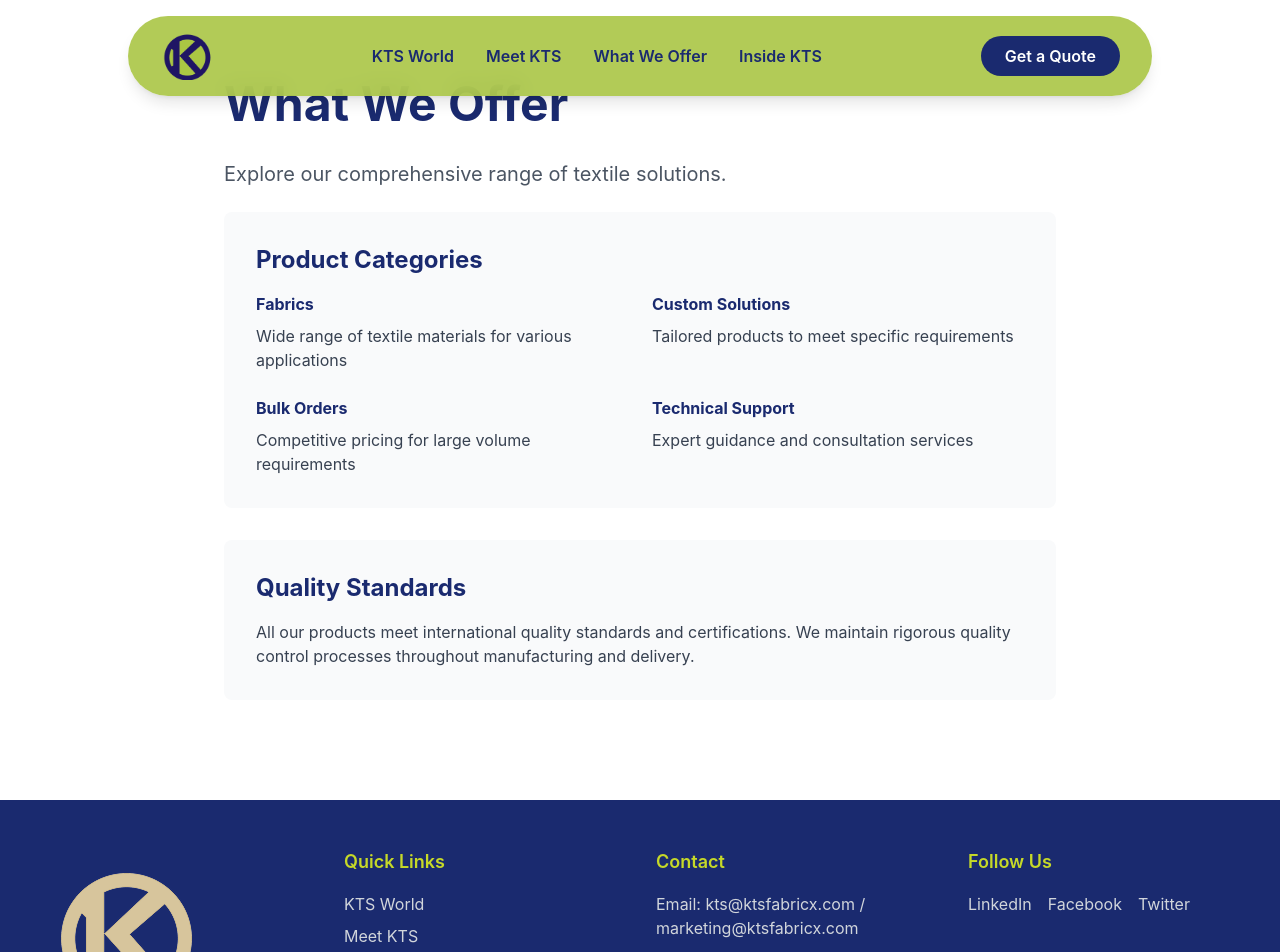
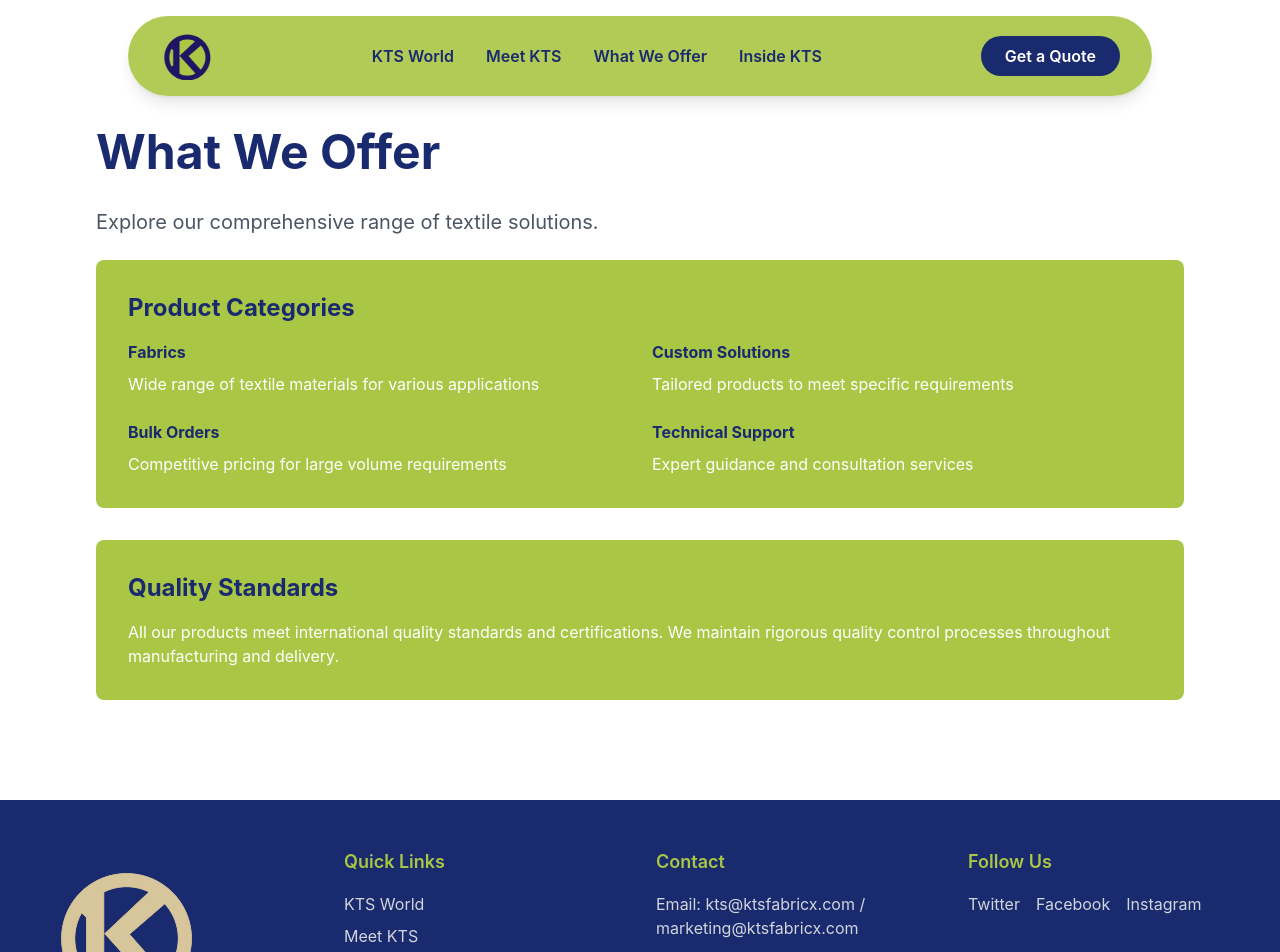
Before and after one commit to hariharanHM/KTS-website, a React (Vite) app: page /what-we-offer in a window 1280 px wide. Shown: the top 952 px of the page. Built offline with nearby package versions, Linux system fonts and the light colour scheme.

Commit message:
80-done-include-getaquote-whatsapp-redirect

```diff
--- a/src/components/Footer.jsx
+++ b/src/components/Footer.jsx
@@ -40,9 +40,9 @@ export default function Footer() {
           <div>
             <h4 className="text-lg font-semibold mb-4 text-kts-lime">Follow Us</h4>
             <div className="flex space-x-4">
-              <a href="#" className="text-gray-300 hover:text-kts-lime transition">LinkedIn</a>
+              <a href="#" className="text-gray-300 hover:text-kts-lime transition">Twitter</a>
               <a href="#" className="text-gray-300 hover:text-kts-lime transition">Facebook</a>
-              <a href="#" className="text-gray-300 hover:text-kts-lime transition">Twitter</a>
+              <a href="#" className="text-gray-300 hover:text-kts-lime transition">Instagram</a>
             </div>
           </div>
         </div>
@@ -52,8 +52,7 @@ export default function Footer() {
         <div className="flex flex-col md:flex-row justify-between items-center text-gray-400 text-sm">
           <p>&copy; 2026 KTS Fabrics. All rights reserved.</p>
           <div className="flex space-x-6 mt-4 md:mt-0">
-            <a href="#" className="hover:text-kts-lime transition">Privacy Policy</a>
-            <a href="#" className="hover:text-kts-lime transition">Terms of Service</a>
+            <a href="https://designerx.in/" target="_blank" rel="noopener noreferrer" className="hover:text-kts-lime transition">Designed & developed by DesignerX</a>
           </div>
         </div>
       </div>
--- a/src/components/Header.jsx
+++ b/src/components/Header.jsx
@@ -24,9 +24,9 @@ export default function Header() {
 
         {/* Get a Quote Button */}
         <div className="flex items-center space-x-4">
-          <button className="hidden md:block px-6 py-2 bg-kts-blue text-white rounded-full font-semibold hover:bg-opacity-90 transition-colors">
+          <a href="https://wa.me/919994746541?text=I%20need%20a%20quote" target="_blank" rel="noopener noreferrer" className="hidden md:block px-6 py-2 bg-kts-blue text-white rounded-full font-semibold hover:bg-opacity-90 transition-colors">
             Get a Quote
-          </button>
+          </a>
 
           {/* Mobile Menu Button */}
           <button
@@ -48,9 +48,9 @@ export default function Header() {
             <Link to="/meet-kts" className="block hover:text-white transition">Meet KTS</Link>
             <Link to="/what-we-offer" className="block hover:text-white transition">What We Offer</Link>
             <Link to="/inside-kts" className="block hover:text-white transition">Inside KTS</Link>
-            <button className="w-full px-6 py-2 bg-kts-blue text-white rounded-full font-semibold hover:bg-opacity-90 transition-colors">
+            <a href="https://wa.me/919994746541?text=I%20need%20a%20quote" target="_blank" rel="noopener noreferrer" className="w-full block px-6 py-2 bg-kts-blue text-white rounded-full font-semibold hover:bg-opacity-90 transition-colors text-center">
               Get a Quote
-            </button>
+            </a>
           </div>
         </div>
       )}
--- a/src/components/Hero.jsx
+++ b/src/components/Hero.jsx
@@ -31,9 +31,9 @@ export default function Hero() {
         </h2>
 
         {/* Call to Action Button */}
-        <button className="inline-block px-8 py-4 bg-kts-blue text-white rounded-full font-bold text-lg hover:bg-opacity-90 transition-all duration-300 transform hover:scale-105 hover:shadow-xl">
+        <a href="https://wa.me/919994746541?text=I%20need%20a%20quote" target="_blank" rel="noopener noreferrer" className="inline-block px-8 py-4 bg-kts-blue text-white rounded-full font-bold text-lg hover:bg-opacity-90 transition-all duration-300 transform hover:scale-105 hover:shadow-xl">
           Get a Quote
-        </button>
+        </a>
       </div>
 
       {/* Bottom Stats */}
--- a/src/pages/Home.jsx
+++ b/src/pages/Home.jsx
@@ -78,7 +78,7 @@ export default function Home() {
 
                 {/* Content */}
                 <div className="p-6">
-                  <h3 className="text-xl font-bold text-white mb-3">{section.title}</h3>
+                  <h3 className="text-xl font-bold mb-3" style={{color: '#241C64'}}>{section.title}</h3>
                   <p className="text-white leading-relaxed">{section.description}</p>
                 </div>
               </div>
@@ -88,13 +88,13 @@ export default function Home() {
       </section>
 
       {/* Call to Action */}
-      <section className="py-20 bg-kts-blue">
+      <section className="py-20 bg-white">
         <div className="max-w-4xl mx-auto px-4 sm:px-6 lg:px-8 text-center">
-          <h2 className="text-4xl font-bold text-white mb-6">Ready to Partner With Us?</h2>
-          <p className="text-xl text-gray-200 mb-8">Get a personalized quote for your textile needs today.</p>
-          <button className="px-8 py-4 bg-kts-lime text-kts-blue rounded-full font-bold text-lg hover:bg-yellow-300 transition-all duration-300 transform hover:scale-105">
+          <h2 className="text-4xl font-bold mb-6" style={{color: '#241C64'}}>Ready to Partner With Us?</h2>
+          <p className="text-xl mb-8" style={{color: '#241C64'}}>Get a personalized quote for your textile needs today.</p>
+          <a href="https://wa.me/919994746541?text=I%20need%20a%20quote" target="_blank" rel="noopener noreferrer" className="px-8 py-4 bg-kts-lime text-kts-blue rounded-full font-bold text-lg hover:text-white transition-all duration-300 transform hover:scale-105" style={{'--tw-bg-opacity': '1'}} onMouseEnter={(e) => e.target.style.backgroundColor = '#241C64'} onMouseLeave={(e) => e.target.style.backgroundColor = ''}>
             Get a Quote Now
-          </button>
+          </a>
         </div>
       </section>
     </div>
--- a/src/pages/InsideKTS.jsx
+++ b/src/pages/InsideKTS.jsx
@@ -23,18 +23,18 @@ export default function InsideKTS() {
   ];
 
   return (
-    <div className="min-h-screen pt-20 pb-20">
+    <div className="min-h-screen pt-32 pb-20">
       <div className="max-w-6xl mx-auto px-4 sm:px-6 lg:px-8">
         <h1 className="text-5xl font-bold text-kts-blue mb-8">Inside KTS</h1>
         <p className="text-xl text-gray-600 mb-12">Behind the scenes of our manufacturing excellence.</p>
 
         <div className="space-y-8 mb-16">
-          <div className="bg-gray-50 p-8 rounded-lg">
+          <div className=" p-8 rounded-lg" style={{backgroundColor: '#AAC645'}}>
             <h2 className="text-2xl font-bold text-kts-blue mb-4">Manufacturing Process</h2>
-            <p className="text-gray-700 mb-4">
+            <p className="text-white mb-4">
               Our state-of-the-art manufacturing facilities are equipped with the latest technology to ensure precision and quality.
             </p>
-            <ol className="text-gray-700 space-y-2 list-decimal list-inside">
+            <ol className="text-white space-y-2 list-decimal list-inside">
               <li>Raw material sourcing and quality verification</li>
               <li>Advanced processing and treatment</li>
               <li>Rigorous quality testing</li>
@@ -47,7 +47,7 @@ export default function InsideKTS() {
         <h2 className="text-3xl font-bold text-kts-blue mb-8">Our Production Sections</h2>
         <div className="grid grid-cols-1 md:grid-cols-2 lg:grid-cols-3 gap-8">
           {sections.map((section, index) => (
-            <div key={index} className="bg-white rounded-lg shadow-md overflow-hidden hover:shadow-lg transition-shadow">
+            <div key={index} className=" rounded-lg shadow-md overflow-hidden hover:shadow-lg transition-shadow"style={{backgroundColor: '#AAC645'}}>
               {/* Image */}
               <div className="relative h-48 overflow-hidden bg-gray-200">
                 <img
@@ -59,8 +59,8 @@ export default function InsideKTS() {
 
               {/* Content */}
               <div className="p-6">
-                <h3 className="text-xl font-bold text-kts-blue mb-3">{section.title}</h3>
-                <p className="text-gray-600 leading-relaxed">{section.description}</p>
+                <h3 className="text-xl font-bold mb-3" style={{color: '#241C64'}}>{section.title}</h3>
+                <p className="text-white leading-relaxed">{section.description}</p>
               </div>
             </div>
           ))}
--- a/src/pages/KTSWorld.jsx
+++ b/src/pages/KTSWorld.jsx
@@ -2,20 +2,20 @@ import React from 'react';
 
 export default function KTSWorld() {
   return (
-    <div className="min-h-screen pt-20 pb-20">
+    <div className="min-h-screen pt-32 pb-20">
       <div className="max-w-4xl mx-auto px-4 sm:px-6 lg:px-8">
         <h1 className="text-5xl font-bold text-kts-blue mb-8">KTS World</h1>
         <p className="text-xl text-gray-600 mb-6">Discover our global presence and impact in the textile industry.</p>
 
-        <div className="bg-gray-50 p-12 rounded-lg">
+        <div className="p-12 rounded-lg" style={{backgroundColor: '#AAC645'}}>
           <h2 className="text-2xl font-bold text-kts-blue mb-4">Global Reach</h2>
-          <p className="text-gray-700 mb-6">
+          <p className="text-white mb-6">
             KTS Fabrics operates across multiple continents, serving clients in North America, Europe, Asia, and beyond.
             Our global network ensures reliable supply and support wherever you are.
           </p>
 
           <h2 className="text-2xl font-bold text-kts-blue mb-4 mt-8">Our Vision</h2>
-          <p className="text-gray-700">
+          <p className="text-white">
             To be the world's most trusted textile solutions provider, delivering excellence in quality, innovation, and customer service.
           </p>
         </div>
--- a/src/pages/MeetKTS.jsx
+++ b/src/pages/MeetKTS.jsx
@@ -2,20 +2,20 @@ import React from 'react';
 
 export default function MeetKTS() {
   return (
-    <div className="min-h-screen pt-20 pb-20">
+    <div className="min-h-screen pt-32 pb-20">
       <div className="max-w-4xl mx-auto px-4 sm:px-6 lg:px-8">
         <h1 className="text-5xl font-bold text-kts-blue mb-8">Meet KTS</h1>
         <p className="text-xl text-gray-600 mb-6">Learn about our company, team, and values.</p>
 
-        <div className="bg-gray-50 p-12 rounded-lg">
+        <div className="p-12 rounded-lg" style={{backgroundColor: '#AAC645'}}>
           <h2 className="text-2xl font-bold text-kts-blue mb-4">About Us</h2>
-          <p className="text-gray-700 mb-6">
+          <p className="text-white mb-6">
             Founded with a passion for excellence, KTS Fabrics has grown to become a leading name in the global textile industry.
             Our commitment to quality and innovation drives everything we do.
           </p>
 
           <h2 className="text-2xl font-bold text-kts-blue mb-4 mt-8">Our Values</h2>
-          <ul className="text-gray-700 space-y-3">
+          <ul className="text-white space-y-3">
             <li>• <strong>Quality:</strong> Uncompromising standards in every product</li>
             <li>• <strong>Innovation:</strong> Continuous improvement and new solutions</li>
             <li>• <strong>Integrity:</strong> Honest and transparent dealings</li>
--- a/src/pages/WhatWeOffer.jsx
+++ b/src/pages/WhatWeOffer.jsx
@@ -1,42 +1,81 @@
 import React from 'react';
 
 export default function WhatWeOffer() {
+  const products = [
+    { name: 'Bath Cushions', image: 'https://images.unsplash.com/photo-1598083865351-844a74a20e63?w=400&h=400&fit=crop' },
+    { name: 'Chair Pads', image: 'https://images.unsplash.com/photo-1555041469-a586c61ea9bc?w=400&h=400&fit=crop' },
+    { name: 'Gloves', image: 'https://images.unsplash.com/photo-1608306403443-21ac6c6099ce?w=400&h=400&fit=crop' },
+    { name: 'Table Runners', image: 'https://images.unsplash.com/photo-1578749556568-bc2c40e68b61?w=400&h=400&fit=crop' },
+    { name: 'Aprons', image: 'https://images.unsplash.com/photo-1594938298603-c8148c4dae35?w=400&h=400&fit=crop' },
+    { name: 'Bed Spreads', image: 'https://images.unsplash.com/photo-1597388620319-85c4e88268f6?w=400&h=400&fit=crop' },
+    { name: 'Cushions', image: 'https://images.unsplash.com/photo-1555041469-a586c61ea9bc?w=400&h=400&fit=crop' },
+    { name: 'Cushion Covers', image: 'https://images.unsplash.com/photo-1589985643862-a7dda69b3e29?w=400&h=400&fit=crop' },
+    { name: 'Kitchen Towels', image: 'https://images.unsplash.com/photo-1610701596007-11502861dcfa?w=400&h=400&fit=crop' },
+    { name: 'Pot Holders', image: 'https://images.unsplash.com/photo-1610701569372-440827207a10?w=400&h=400&fit=crop' },
+    { name: 'Table Cloths', image: 'https://images.unsplash.com/photo-1578749556568-bc2c40e68b61?w=400&h=400&fit=crop' },
+    { name: 'Pillows', image: 'https://images.unsplash.com/photo-1584622281867-8ec02d01c3b8?w=400&h=400&fit=crop' },
+    { name: 'Scarfs', image: 'https://images.unsplash.com/photo-1591195853828-11db59a44f6b?w=400&h=400&fit=crop' },
+    { name: 'Rugs Mat', image: 'https://images.unsplash.com/photo-1533506471043-8e88ce7b6d8f?w=400&h=400&fit=crop' },
+    { name: 'Mats', image: 'https://images.unsplash.com/photo-1595847510973-c8b76ee9b51b?w=400&h=400&fit=crop' },
+  ];
+
   return (
-    <div className="min-h-screen pt-20 pb-20">
-      <div className="max-w-4xl mx-auto px-4 sm:px-6 lg:px-8">
+    <div className="min-h-screen pt-32 pb-20">
+      <div className="max-w-6xl mx-auto px-4 sm:px-6 lg:px-8">
         <h1 className="text-5xl font-bold text-kts-blue mb-8">What We Offer</h1>
         <p className="text-xl text-gray-600 mb-6">Explore our comprehensive range of textile solutions.</p>
 
         <div className="space-y-8">
-          <div className="bg-gray-50 p-8 rounded-lg">
+          <div className=" p-8 rounded-lg" style={{backgroundColor: '#AAC645'}}>
             <h2 className="text-2xl font-bold text-kts-blue mb-4">Product Categories</h2>
             <div className="grid grid-cols-1 md:grid-cols-2 gap-6">
               <div>
                 <h3 className="font-bold text-kts-blue mb-2">Fabrics</h3>
-                <p className="text-gray-700">Wide range of textile materials for various applications</p>
+                <p className="text-white">Wide range of textile materials for various applications</p>
               </div>
               <div>
                 <h3 className="font-bold text-kts-blue mb-2">Custom Solutions</h3>
-                <p className="text-gray-700">Tailored products to meet specific requirements</p>
+                <p className="text-white">Tailored products to meet specific requirements</p>
               </div>
               <div>
                 <h3 className="font-bold text-kts-blue mb-2">Bulk Orders</h3>
-                <p className="text-gray-700">Competitive pricing for large volume requirements</p>
+                <p className="text-white">Competitive pricing for large volume requirements</p>
               </div>
               <div>
                 <h3 className="font-bold text-kts-blue mb-2">Technical Support</h3>
-                <p className="text-gray-700">Expert guidance and consultation services</p>
+                <p className="text-white">Expert guidance and consultation services</p>
               </div>
             </div>
           </div>
 
-          <div className="bg-gray-50 p-8 rounded-lg">
+          <div className=" p-8 rounded-lg" style={{backgroundColor: '#AAC645'}}>
             <h2 className="text-2xl font-bold text-kts-blue mb-4">Quality Standards</h2>
-            <p className="text-gray-700">
+            <p className="text-white">
               All our products meet international quality standards and certifications.
               We maintain rigorous quality control processes throughout manufacturing and delivery.
             </p>
           </div>
+
+          {/* Products Section */}
+          {/* <div className="bg-white p-8 rounded-lg">
+            <h2 className="text-3xl font-bold text-kts-blue mb-8">Our Products</h2>
+            <div className="grid grid-cols-1 sm:grid-cols-2 lg:grid-cols-3 gap-6">
+              {products.map((product, index) => (
+                <div key={index} className="bg-white rounded-lg shadow-md overflow-hidden hover:shadow-lg transition-shadow">
+                  <div className="relative h-48 overflow-hidden bg-gray-200">
+                    <img
+                      src={product.image}
+                      alt={product.name}
+                      className="w-full h-full object-cover hover:scale-105 transition-transform duration-300"
+                    />
+                  </div>
+                  <div className="p-4">
+                    <h3 className="text-lg font-bold mb-2" style={{color: '#241C64'}}>{product.name}</h3>
+                  </div>
+                </div>
+              ))}
+            </div>
+          </div> */}
         </div>
       </div>
     </div>
--- a/tailwind.config.js
+++ b/tailwind.config.js
@@ -6,7 +6,7 @@ module.exports = {
   theme: {
     extend: {
       colors: {
-        'kts-lime': '#C6D928',
+        'kts-lime': '#AAC645',
         'kts-blue': '#1a2a6f',
         'kts-nav': '#AAC645',
       },
```
